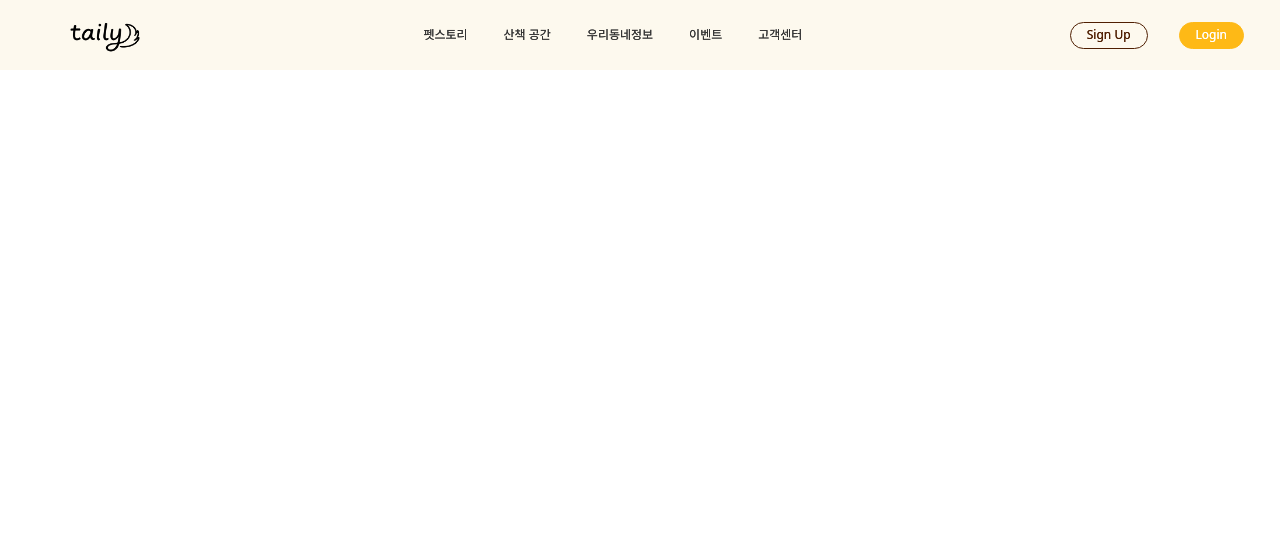
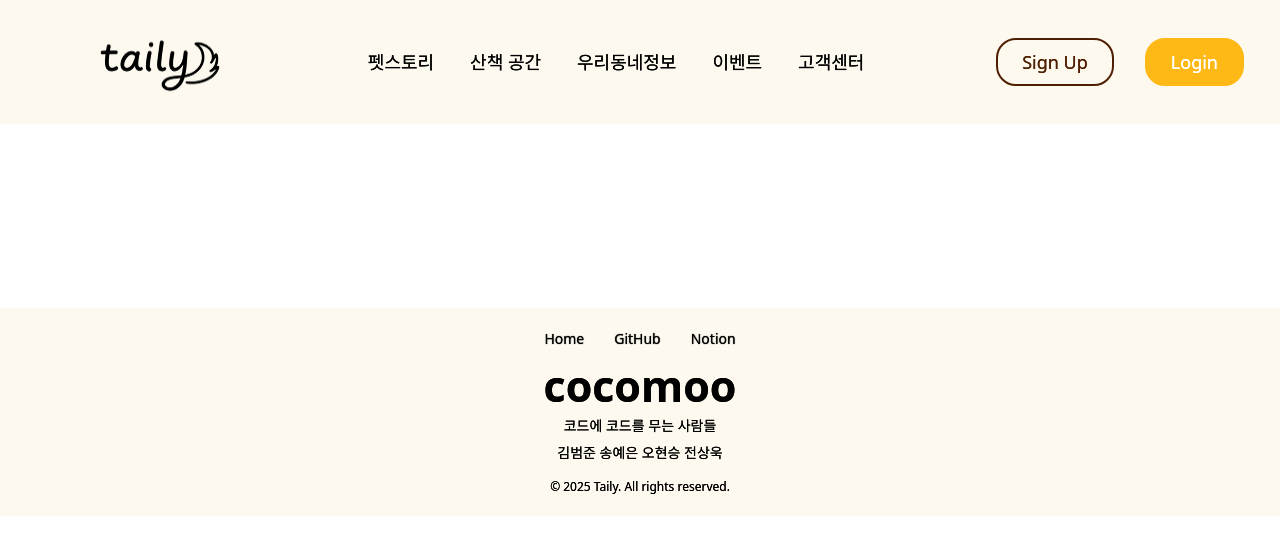
Before and after one commit to team-cocomoo/Taily_frontend, a React (Vite) app: page / in a window 1280 px wide. Shown: the top 554 px of the page. Built offline with nearby package versions, Linux system fonts and the light colour scheme.

Commit message:
feat: footer 구현

```diff
--- a/src/App.jsx
+++ b/src/App.jsx
@@ -8,9 +8,9 @@ import "bootstrap/dist/css/bootstrap.min.css";
 
 // 레이아웃 컴포넌트
 import HeaderNavbar from "./components/common/HeaderNavbar";
+import Footer from "./components/common/Footer";
 
 function App() {
-
   return (
     <BrowserRouter>
       {/* <AuthProvider> */}
@@ -20,14 +20,12 @@ function App() {
           <Routes>
 
           </Routes>
-
         </Container>
+        <Footer />
       </div>
       {/* </AuthProvider> */}
     </BrowserRouter>
-
-
-  )
+  );
 }
 
-export default App
+export default App;
--- /dev/null
+++ b/src/components/common/Footer.jsx
@@ -0,0 +1,48 @@
+// Footer.jsx
+import React from "react";
+import { Link } from "react-router-dom";
+import "../../styles/Footer.css";
+
+const Footer = () => {
+  return (
+    <footer className="footer">
+      {/* 첫 번째 줄: 메뉴 */}
+      <div className="footer-menu">
+        <Link to="/" className="footer-link">
+          Home
+        </Link>
+        <a
+          href="https://github.com/team-cocomoo/Taily_frontend"
+          target="_blank"
+          rel="noopener noreferrer"
+          className="footer-link"
+        >
+          GitHub
+        </a>
+        <a
+          href="https://programdoc.notion.site/KOSA-26423df9642580f9ad0ff72c28067bb3?source=copy_link"
+          target="_blank"
+          rel="noopener noreferrer"
+          className="footer-link"
+        >
+          Notion
+        </a>
+      </div>
+
+      {/* 두 번째 줄: 회사 정보 */}
+      <div className="footer-company">
+        <p><strong>cocomoo</strong></p>
+        <p>코드에 코드를 무는 사람들</p>
+        <p>김범준 송예은 오현승 전상욱</p>
+
+      </div>
+
+      {/* 세 번째 줄: 카피라이트 */}
+      <div className="footer-copyright">
+        &copy; 2025 Taily. All rights reserved.
+      </div>
+    </footer>
+  );
+};
+
+export default Footer;
--- a/src/components/common/HeaderNavbar.jsx
+++ b/src/components/common/HeaderNavbar.jsx
@@ -25,14 +25,28 @@ const HeaderNavbar = () => {
       {/* 왼쪽: 로고 */}
       <div className="navbar-brand">
         <Link to="/" className="logo-link">
-          <img src={logo} alt="Taily Logo" className="logo-img" />
+          <img
+            src={logo}
+            alt="Taily Logo"
+            className="logo-img"
+            style={{ width: "120px", height: "70px", marginLeft: "80px" }}
+          />
         </Link>
       </div>
 
       {/* 가운데: 네비게이션 탭 */}
       <div className="navbar-links">
+        {/* 펫스토리 */}
         <div className="dropdown">
-          <Link to="/feeds" className={isActive("/feeds")}>
+          <Link
+            to="/feeds"
+            className={
+              location.pathname.startsWith("/feeds") ||
+              location.pathname.startsWith("/chatrooms")
+                ? "nav-link-active"
+                : "nav-link"
+            }
+          >
             펫스토리
           </Link>
           <div className="dropdown-menu">
@@ -45,8 +59,18 @@ const HeaderNavbar = () => {
           </div>
         </div>
 
+        {/* 산책 공간 */}
         <div className="dropdown">
-          <Link to="/diary" className={isActive("/walkPath")}>
+          <Link
+            to="/diary"
+            className={
+              location.pathname.startsWith("/diary") ||
+              location.pathname.startsWith("/taily-friends") ||
+              location.pathname.startsWith("/walk-paths")
+                ? "nav-link-active"
+                : "nav-link"
+            }
+          >
             산책 공간
           </Link>
           <div className="dropdown-menu">
@@ -62,20 +86,45 @@ const HeaderNavbar = () => {
           </div>
         </div>
 
+        {/* 우리동네정보 */}
         <div className="dropdown">
-          <Link to="/facility" className={isActive("/facility")}>
+          <Link
+            to="/facility"
+            className={
+              location.pathname.startsWith("/facility")
+                ? "nav-link-active"
+                : "nav-link"
+            }
+          >
             우리동네정보
           </Link>
         </div>
 
+        {/* 이벤트 */}
         <div className="dropdown">
-          <Link to="/event" className={isActive("/event")}>
+          <Link
+            to="/event"
+            className={
+              location.pathname.startsWith("/event")
+                ? "nav-link-active"
+                : "nav-link"
+            }
+          >
             이벤트
           </Link>
         </div>
 
+        {/* 고객센터 */}
         <div className="dropdown">
-          <Link to="/inquiry" className={isActive("/inquiry")}>
+          <Link
+            to="/inquiry"
+            className={
+              location.pathname.startsWith("/inquiry") ||
+              location.pathname.startsWith("/notices")
+                ? "nav-link-active"
+                : "nav-link"
+            }
+          >
             고객센터
           </Link>
           <div className="dropdown-menu">
--- /dev/null
+++ b/src/styles/Footer.css
@@ -0,0 +1,42 @@
+.footer {
+  width: 100vw;
+  background-color: #fdf9ee;
+  color: #000;
+  font-size: 14px;
+  text-shadow: 0 0 0.5px currentColor;
+  padding: 20px 0;
+  text-align: center;
+}
+
+/* 메뉴: 한 줄 가로 정렬 */
+.footer-menu {
+  display: flex;
+  justify-content: center;
+  gap: 30px; /* 링크 사이 간격 */
+  margin-bottom: 20px;
+  flex-wrap: wrap; /* 화면 작아지면 줄바꿈 가능 */
+  text-shadow: 0 0 1px currentColor;
+}
+
+.footer-link {
+  color: #000;
+  text-decoration: none;
+}
+
+.footer-link:hover {
+  color: #feb916;
+}
+
+/* 회사 정보 */
+.footer-company {
+  margin-bottom: 20px;
+  line-height: 0.8;
+}
+.footer-company strong{
+    font-size: 43px;
+}
+
+/* 카피라이트 */
+.footer-copyright {
+  font-size: 12px;
+}
--- a/src/styles/HeaderNavbar.css
+++ b/src/styles/HeaderNavbar.css
@@ -7,22 +7,16 @@
   display: flex;
   justify-content: space-between;
   align-items: center;
-  padding: 10px 20px;
+  padding: 22px 20px;
   background-color: #fdf9ee;
   color: #000;
   z-index: 1000; /* 다른 요소 위에 표시 */
-}
-/* 로고 이미지 */
-.logo-img {
-  margin-left: 50px;
-  width: 70px;
-  height: 40px;
 }
 
 /* 가운데 메뉴 */
 .navbar-links {
   display: flex;
-  font-size: 12px;
+  font-size: 18px;
   text-shadow: 0 0 0.5px currentColor;
   gap: 20px;
   position: relative;
@@ -37,7 +31,7 @@
 
 /* 링크 스타일 */
 .nav-link {
-  color: #333;
+  color: #000;
   text-decoration: none;
   padding: 5px 8px;
 }
@@ -45,8 +39,15 @@
 .nav-link-active {
   color: #feb916;
   font-weight: bold;
+  text-decoration: none;
+
 }
 
+.nav-link-active:hover {
+  color: #feb916;
+  font-weight: bold;
+  text-decoration: none;
+}
 .nav-link:hover {
   color: #feb916;
 }
@@ -92,11 +93,11 @@
 
 .btn-signup {
   line-height: 1 !important;
-  border: 1.5px solid #4f1f02 !important;
+  border: 2px solid #4f1f02 !important;
   color: #4f1f02 !important;
-  font-size: 12px !important;
+  font-size: 18px !important;
   font-weight: 500 !important;
-  padding: 0.4rem 1rem !important;
+  padding: 0.8rem 1.5rem !important;
   border-radius: 20px !important;
   text-shadow: 0 0 0.5px currentColor;
 }
@@ -107,12 +108,12 @@
 }
 .btn-login {
   line-height: 1 !important;
-  border: 1.5px solid #feb916 !important;
+  border: 2px solid #feb916 !important;
   background-color: #feb916 !important;
   color: #fff !important;
-  font-size: 12px !important;
+  font-size: 18px !important;
   font-weight: 500 !important;
-  padding: 0.4rem 1rem !important;
+  padding: 0.8rem 1.5rem !important;
   border-radius: 20px !important;
   text-shadow: 0 0 0.5px currentColor;
 }
```
Lines whose indentation alone changed are shown as unchanged.
